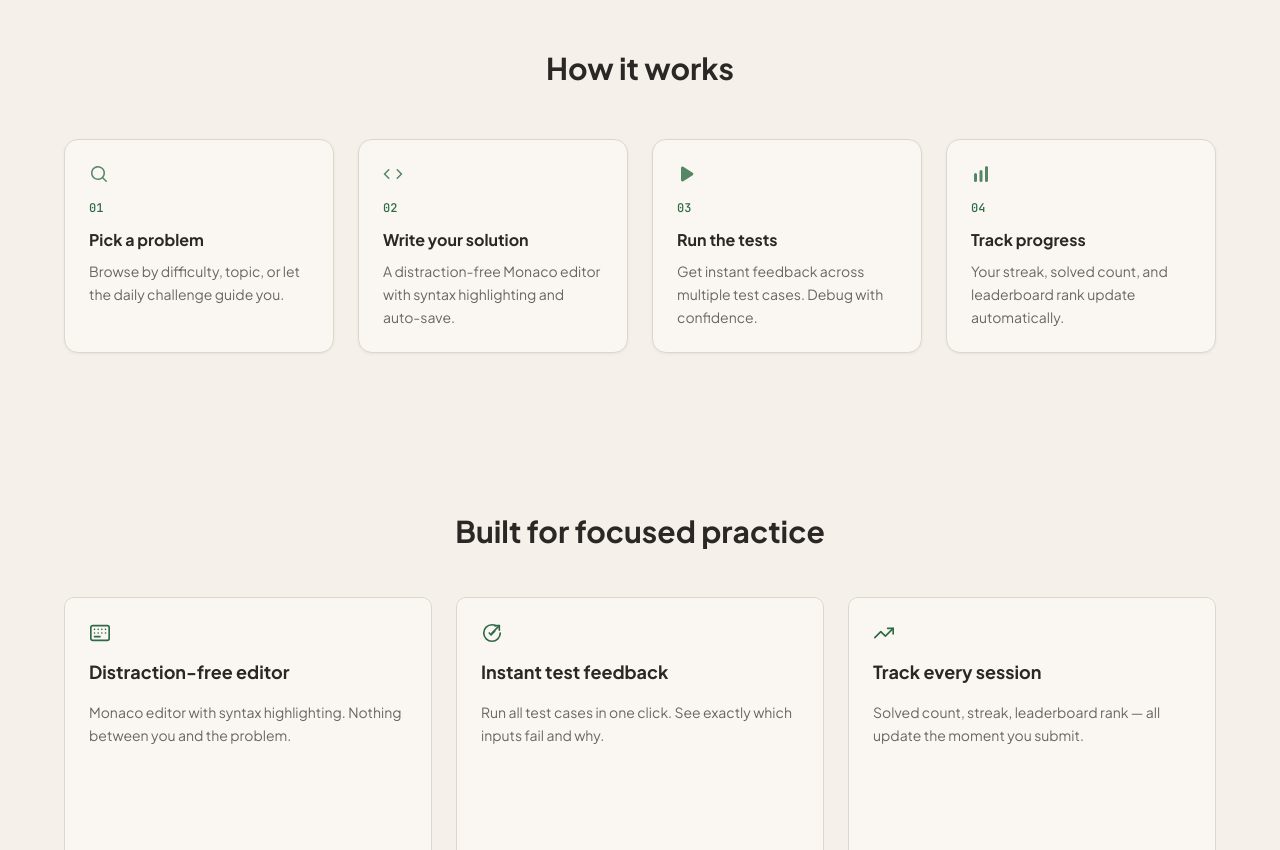
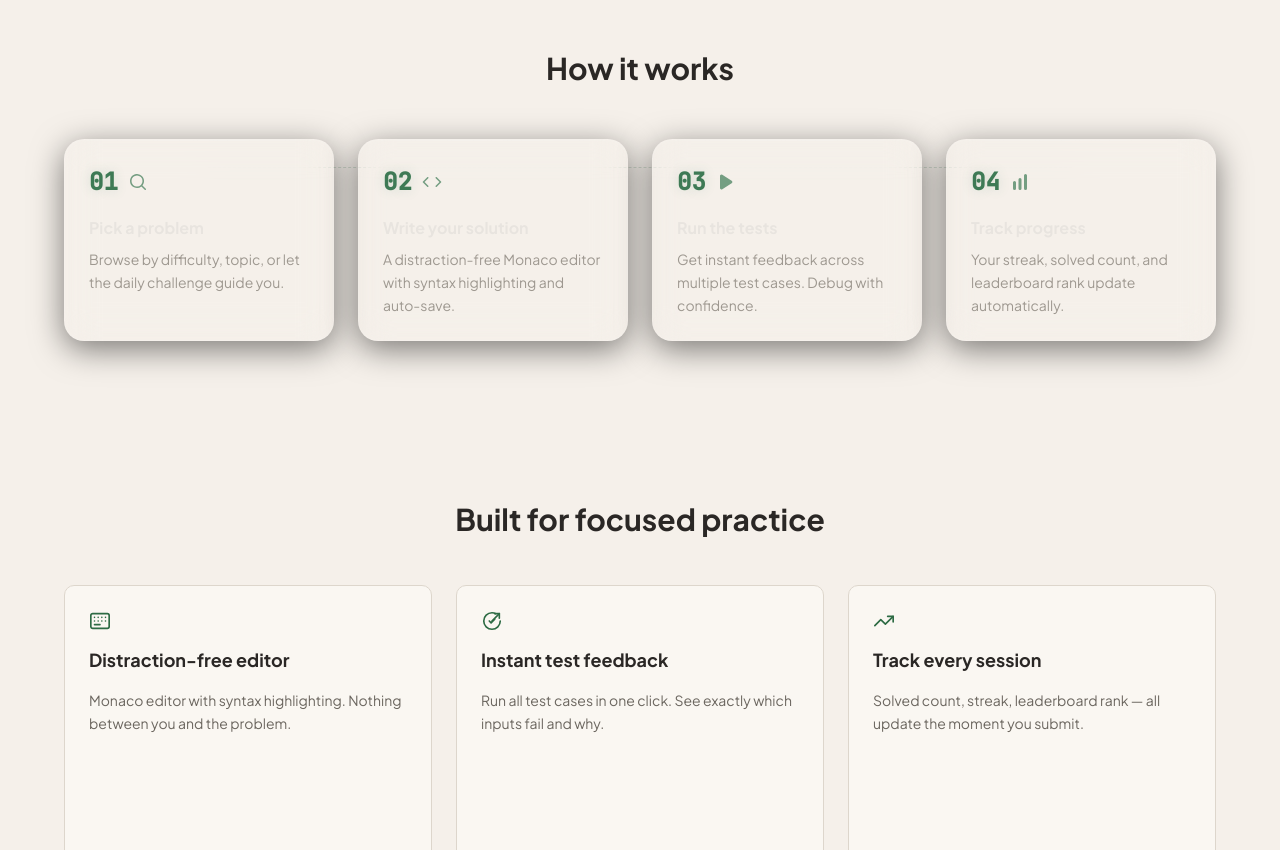
Before and after one commit to pedro18x/codecraft, a Next.js app in the folder apps/web/: page / in a window 1280 px wide. Shown: the part 1000-1850 px from the top of the page. Built offline with nearby package versions, Linux system fonts and the light colour scheme; no server answers.

Commit message:
feat(web): restyle HowItWorks with glass cards and step connector

```diff
--- a/apps/web/src/components/landing/how-it-works.tsx
+++ b/apps/web/src/components/landing/how-it-works.tsx
@@ -2,6 +2,7 @@
 
 import { useRef } from 'react'
 import { motion, useScroll, useTransform } from 'framer-motion'
+import { GlassCard } from '@/components/ui/glass-card'
 
 const steps = [
   {
@@ -64,22 +65,60 @@ export function HowItWorks() {
         >
           How it works
         </motion.h2>
-        <div className="grid grid-cols-1 sm:grid-cols-2 lg:grid-cols-4 gap-6">
+
+        <div style={{ position: 'relative' }}>
+          {/* Connector line — desktop only */}
+          <div
+            aria-hidden="true"
+            className="hidden lg:block"
+            style={{
+              position: 'absolute',
+              top: 28,
+              left: '12.5%',
+              right: '12.5%',
+              height: 1,
+              borderTop: '1px dashed rgba(62,122,85,0.2)',
+              zIndex: 0,
+            }}
+          />
+
+          <div className="grid grid-cols-1 sm:grid-cols-2 lg:grid-cols-4 gap-6" style={{ position: 'relative', zIndex: 1 }}>
             {steps.map((step, i) => (
               <motion.div
                 key={step.n}
                 initial={{ opacity: 0, y: 16 }}
                 whileInView={{ opacity: 1, y: 0 }}
                 viewport={{ once: true }}
-              transition={{ duration: 0.4, delay: i * 0.08, ease: [0.25, 0.46, 0.45, 0.94] }}
-              className="p-6 bg-[var(--color-surface)] border border-[var(--color-border)] rounded-[var(--radius-lg)] shadow-[var(--shadow-brutal-sm)]"
+                transition={{ duration: 0.4, delay: i * 0.09, ease: [0.25, 0.46, 0.45, 0.94] }}
               >
-              <div className="text-[var(--color-primary)] mb-4 opacity-80">{step.icon}</div>
-              <span className="font-[family-name:var(--font-mono)] text-xs font-medium text-[var(--color-primary)] mb-3 block">{step.n}</span>
-              <h3 className="font-[family-name:var(--font-display)] font-bold text-base text-[var(--color-text-primary)] mb-2">{step.title}</h3>
-              <p className="text-sm text-[var(--color-text-secondary)] leading-relaxed">{step.body}</p>
+                <GlassCard hoverable style={{ padding: '1.5rem', height: '100%' }}>
+                  {/* Step number + icon row */}
+                  <div style={{ display: 'flex', alignItems: 'center', gap: 10, marginBottom: '1rem' }}>
+                    <span
+                      className="font-[family-name:var(--font-mono)] font-bold"
+                      style={{
+                        fontSize: '1.5rem',
+                        color: 'var(--zen-accent-jade)',
+                        textShadow: '0 0 12px var(--glass-glow-jade)',
+                      }}
+                    >
+                      {step.n}
+                    </span>
+                    <span style={{ color: 'var(--zen-accent-jade)', opacity: 0.7 }}>{step.icon}</span>
+                  </div>
+                  <h3
+                    className="font-[family-name:var(--font-display)] font-bold text-base mb-2"
+                    style={{ color: 'var(--zen-text-primary)' }}
+                  >
+                    {step.title}
+                  </h3>
+                  <p className="text-sm leading-relaxed" style={{ color: 'var(--zen-text-secondary)' }}>
+                    {step.body}
+                  </p>
+                </GlassCard>
               </motion.div>
             ))}
+          </div>
         </div>
       </div>
     </section>
```
Lines whose indentation alone changed are shown as unchanged.
